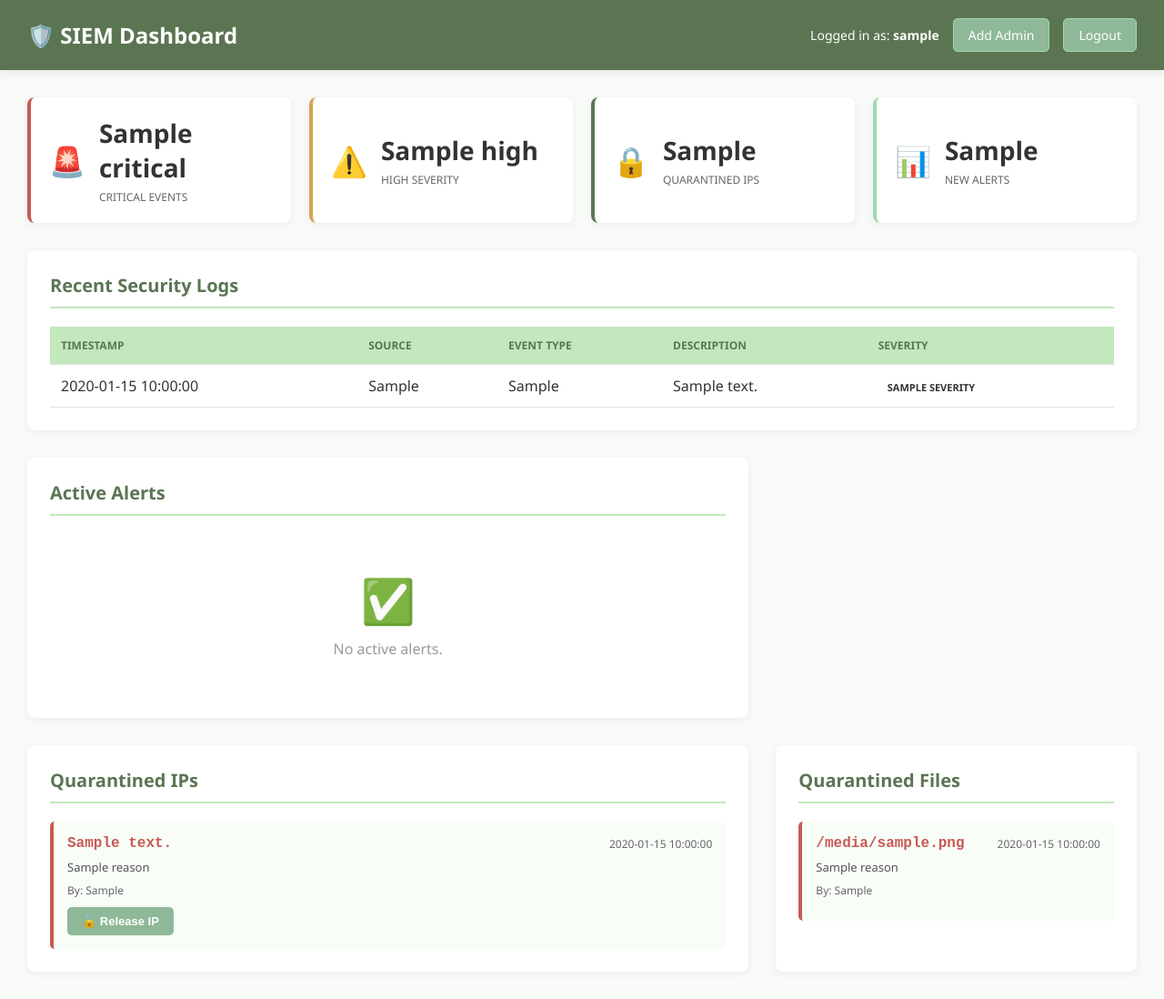
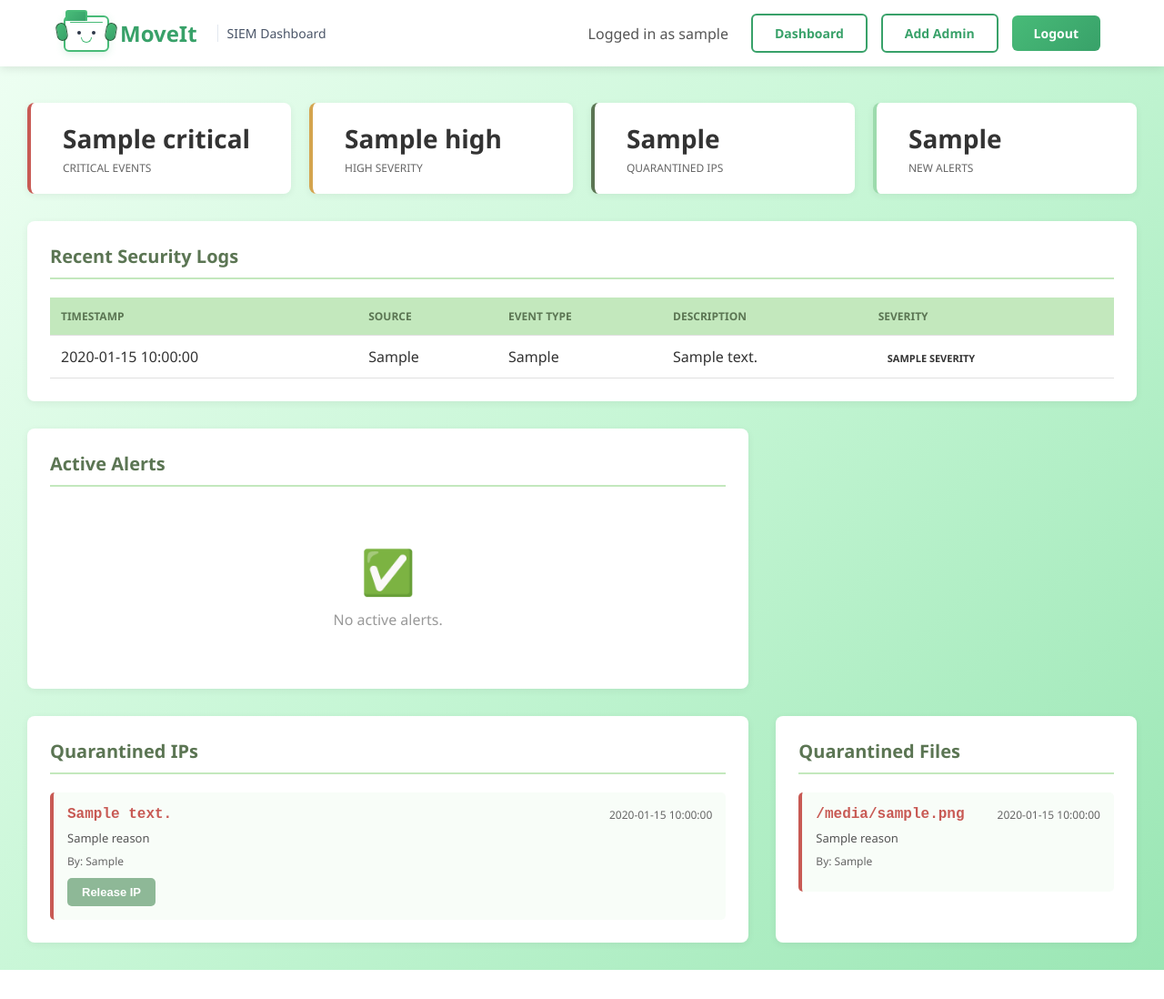
Before and after one commit to kaizez/Openshare, a Flask app: template siem_dashboard/templates/dashboard.html in a window 1280 px wide. Shown: the whole page at 91% size. After the commit the page ends 1066 px from the top, so only its background shows below. Run offline with Flask 3, Linux system fonts and the light colour scheme; the template is opened without the code that fills it: most values are stand-ins (such as "Sample title", 1, 10 or a date in 2020); parts of the project's set-up code (start-up, migrations or seed data) failed here and were passed over; some libraries are stand-ins or nearby versions.

Commit message:
changed dashboard css

```diff
--- a/siem_dashboard/static/css/dashboard.css
+++ b/siem_dashboard/static/css/dashboard.css
@@ -6,54 +6,205 @@
 
 body {
     font-family: 'Segoe UI', Tahoma, Geneva, Verdana, sans-serif;
-    background: #f8faf8;
+    background: linear-gradient(135deg, #f0fff4 0%, #c6f6d5 50%, #9ae6b4 100%);
     color: #333;
+    min-height: 100vh;
 }
 
-.header {
-    background: #5B7553;
-    color: white;
-    padding: 20px 30px;
-    box-shadow: 0 2px 8px rgba(91, 117, 83, 0.15);
+/* MoveIt-style navbar */
+.navbar {
+    background: white;
+    box-shadow: 0 2px 10px rgba(0, 0, 0, 0.1);
+    position: sticky;
+    top: 0;
+    z-index: 100;
+}
+
+.nav-content {
+    max-width: 1200px;
+    margin: 0 auto;
+    padding: 15px 30px;
     display: flex;
     justify-content: space-between;
     align-items: center;
 }
 
-.header h1 {
-    font-size: 24px;
+.nav-logo {
+    display: flex;
+    align-items: center;
+    gap: 12px;
 }
 
-.header-info {
+.mascot-logo {
+    position: relative;
+    width: 50px;
+    height: 40px;
+    display: flex;
+    align-items: center;
+    justify-content: center;
+}
+
+.mascot-logo .character-head {
+    width: 50px;
+    height: 40px;
+    background: white;
+    border-radius: 6px;
+    position: relative;
+    box-shadow: 0 2px 8px rgba(72, 187, 120, 0.2);
+    border: 2px solid #48bb78;
+}
+
+.mascot-logo .character-head::before {
+    content: '';
+    position: absolute;
+    top: -8px;
+    left: 0;
+    width: 20px;
+    height: 10px;
+    background: linear-gradient(135deg, #48bb78 0%, #38a169 100%);
+    border-radius: 3px 3px 0 0;
+    border: 2px solid #48bb78;
+    border-bottom: none;
+}
+
+.mascot-logo .character-head::after {
+    content: '';
+    position: absolute;
+    top: 5px;
+    left: 5px;
+    right: 5px;
+    height: 1px;
+    background: #48bb78;
+    border-radius: 1px;
+}
+
+.mascot-logo .eyes {
+    display: flex;
+    gap: 8px;
+    position: absolute;
+    top: 13px;
+    left: 50%;
+    transform: translateX(-50%);
+}
+
+.mascot-logo .eye {
+    width: 8px;
+    height: 8px;
+    background: transparent;
+    border-radius: 50%;
+    position: relative;
+}
+
+.mascot-logo .pupil {
+    width: 4px;
+    height: 4px;
+    background: #2d3748;
+    border-radius: 50%;
+    position: absolute;
+    top: 50%;
+    left: 50%;
+    transform: translate(-50%, -50%);
+}
+
+.mascot-logo .mouth {
+    position: absolute;
+    bottom: 8px;
+    left: 50%;
+    transform: translateX(-50%);
+    width: 12px;
+    height: 6px;
+    border: 1px solid #48bb78;
+    border-top: none;
+    border-radius: 0 0 12px 12px;
+}
+
+.mascot-logo .hand-left-small,
+.mascot-logo .hand-right-small {
+    position: absolute;
+    width: 12px;
+    height: 20px;
+    background: linear-gradient(135deg, #48bb78 0%, #38a169 100%);
+    border-radius: 6px;
+    border: 1px solid #2d5f3f;
+    top: 8px;
+}
+
+.mascot-logo .hand-left-small {
+    left: -8px;
+    transform: rotate(-10deg);
+}
+
+.mascot-logo .hand-right-small {
+    right: -8px;
+    transform: rotate(10deg);
+}
+
+.brand-name {
+    font-size: 24px;
+    font-weight: 700;
+    color: #38a169;
+}
+
+.siem-tag {
+    margin-left: 10px;
+    padding-left: 10px;
+    border-left: 1px solid #e2e8f0;
+    font-size: 14px;
+    color: #4a5568;
+}
+
+.nav-links {
     display: flex;
     align-items: center;
     gap: 15px;
 }
 
-.user-info {
-    font-size: 14px;
+.welcome-text {
+    color: #555;
+    font-weight: 500;
+    margin-right: 10px;
 }
 
-.nav-btn, .logout-btn {
-    background: #8EB897;
-    color: white;
-    border: 1px solid #9DDBAD;
-    padding: 8px 16px;
-    border-radius: 5px;
+.nav-btn {
+    padding: 10px 24px;
+    font-size: 14px;
+    font-weight: 600;
+    border-radius: 6px;
     text-decoration: none;
-    transition: background 0.3s;
-    font-size: 14px;
-    cursor: pointer;
+    transition: all 0.3s;
+    display: inline-block;
 }
 
-.nav-btn:hover, .logout-btn:hover {
-    background: #9DDBAD;
+.btn-outline {
+    background: transparent;
+    color: #38a169;
+    border: 2px solid #38a169;
+}
+
+.btn-outline:hover {
+    background: #38a169;
+    color: white;
+}
+
+.btn-primary {
+    background: linear-gradient(135deg, #48bb78 0%, #38a169 100%);
+    color: white;
+    border: none;
+}
+
+.btn-primary:hover {
+    transform: translateY(-2px);
+    box-shadow: 0 5px 20px rgba(72, 187, 120, 0.4);
 }
 
 .container {
     max-width: 1600px;
     margin: 30px auto;
     padding: 0 30px;
+}
+
+.siem-container {
+    padding-top: 10px;
 }
 
 /* Statistics Cards */
--- a/siem_dashboard/templates/dashboard.html
+++ b/siem_dashboard/templates/dashboard.html
@@ -7,41 +7,64 @@
     <link rel="stylesheet" href="{{ url_for('static', filename='css/dashboard.css') }}">
 </head>
 <body>
-    <div class="header">
-        <h1>🛡️ SIEM Dashboard</h1>
-        <div class="header-info">
-            <span class="user-info">Logged in as: <strong>{{ username }}</strong></span>
-            <a href="{{ url_for('add_admin') }}" class="nav-btn">Add Admin</a>
-            <a href="{{ url_for('logout') }}" class="logout-btn">Logout</a>
+    <nav class="navbar">
+        <div class="nav-content">
+            <div class="nav-logo">
+                <div class="mascot-logo">
+                    <div class="character-head">
+                        <div class="eyes">
+                            <div class="eye">
+                                <div class="pupil"></div>
+                            </div>
+                            <div class="eye">
+                                <div class="pupil"></div>
+                            </div>
+                        </div>
+                        <div class="mouth"></div>
+                    </div>
+                    <div class="hand-left-small"></div>
+                    <div class="hand-right-small"></div>
+                </div>
+                <span class="brand-name">MoveIt</span>
+                <span class="siem-tag">SIEM Dashboard</span>
+            </div>
+            <div class="nav-links">
+                {% if username %}
+                <span class="welcome-text">Logged in as {{ username }}</span>
+                {% endif %}
+                <a href="{{ url_for('dashboard') }}" class="nav-btn btn-outline">Dashboard</a>
+                <a href="{{ url_for('add_admin') }}" class="nav-btn btn-outline">Add Admin</a>
+                <a href="{{ url_for('logout') }}" class="nav-btn btn-primary">Logout</a>
+            </div>
         </div>
-    </div>
+    </nav>
 
-    <div class="container">
+    <div class="container siem-container">
         <!-- Statistics Cards -->
         <div class="stats-grid">
             <div class="stat-card stat-critical">
-                <div class="stat-icon">🚨</div>
+                <div class="stat-icon"></div>
                 <div class="stat-info">
                     <div class="stat-value">{{ stats.critical }}</div>
                     <div class="stat-label">Critical Events</div>
                 </div>
             </div>
             <div class="stat-card stat-high">
-                <div class="stat-icon">⚠️</div>
+                <div class="stat-icon"></div>
                 <div class="stat-info">
                     <div class="stat-value">{{ stats.high }}</div>
                     <div class="stat-label">High Severity</div>
                 </div>
             </div>
             <div class="stat-card stat-quarantine">
-                <div class="stat-icon">🔒</div>
+                <div class="stat-icon"></div>
                 <div class="stat-info">
                     <div class="stat-value">{{ stats.quarantined_ips }}</div>
                     <div class="stat-label">Quarantined IPs</div>
                 </div>
             </div>
             <div class="stat-card stat-alerts">
-                <div class="stat-icon">📊</div>
+                <div class="stat-icon"></div>
                 <div class="stat-info">
                     <div class="stat-value">{{ stats.new_alerts }}</div>
                     <div class="stat-label">New Alerts</div>
@@ -85,7 +108,7 @@
                 </div>
                 {% else %}
                 <div class="empty-state">
-                    <div class="empty-state-icon">📋</div>
+                    <div class="empty-state-icon">No Data</div>
                     <p>No security logs found. Logs will appear here once events are ingested.</p>
                 </div>
                 {% endif %}
@@ -110,17 +133,17 @@
                         <div class="playbook-actions">
                             {% if alert['ip_address'] and alert['ip_address'] != 'unknown' %}
                             <button class="playbook-btn btn-block-ip" onclick="showBlockIPModal('{{ alert['ip_address'] }}', '{{ alert['description'] }}')">
-                                🚫 Block IP
+                                Block IP
                             </button>
                             {% endif %}
                             {% if alert['user_id'] %}
                             <button class="playbook-btn btn-terminate-session" onclick="showTerminateSessionModal('{{ alert['user_id'] }}', '{{ alert['description'] }}')">
-                                🔌 Terminate Session
+                                Terminate Session
                             </button>
                             {% endif %}
                             {% if alert['file_name'] %}
                             <button class="playbook-btn btn-quarantine-file" onclick="showQuarantineFileModal('{{ alert['file_name'] }}', '{{ alert['user_id'] }}', '{{ alert['ip_address'] }}', '{{ alert['description'] }}')">
-                                📁 Quarantine File
+                                Quarantine File
                             </button>
                             {% endif %}
                         </div>
@@ -153,7 +176,7 @@
                             {% if ip['action_taken_by'] %}<span>By: {{ ip['action_taken_by'] }}</span>{% endif %}
                         </div>
                         <button class="playbook-btn btn-release-ip" onclick="releaseIP('{{ ip['ip_address'] }}')">
-                            🔓 Release IP
+                            Release IP
                         </button>
                     </div>
                     {% endfor %}
@@ -197,7 +220,7 @@
     <div id="blockIPModal" class="modal">
         <div class="modal-content">
             <span class="close" onclick="closeModal('blockIPModal')">&times;</span>
-            <h2>🚫 Block Attacker IP</h2>
+            <h2>Block Attacker IP</h2>
             <form id="blockIPForm">
                 <input type="hidden" id="blockIPAddress" name="ip_address">
                 <div class="form-group">
@@ -216,7 +239,7 @@
     <div id="terminateSessionModal" class="modal">
         <div class="modal-content">
             <span class="close" onclick="closeModal('terminateSessionModal')">&times;</span>
-            <h2>🔌 Terminate User Session</h2>
+            <h2>Terminate User Session</h2>
             <form id="terminateSessionForm">
                 <input type="hidden" id="terminateUserID" name="user_id">
                 <div class="form-group">
@@ -235,7 +258,7 @@
     <div id="quarantineFileModal" class="modal">
         <div class="modal-content">
             <span class="close" onclick="closeModal('quarantineFileModal')">&times;</span>
-            <h2>📁 Quarantine File</h2>
+            <h2>Quarantine File</h2>
             <form id="quarantineFileForm">
                 <input type="hidden" id="quarantineFileName" name="file_name">
                 <input type="hidden" id="quarantineFileUserID" name="user_id">
```
Also changed, not shown: SIEM_DASHBOARD.md (added, +193 -0 lines), siem_dashboard/templates/add_admin.html (+31 -8 lines), siem_dashboard/templates/login.html (+5 -5 lines), 1 other file.
